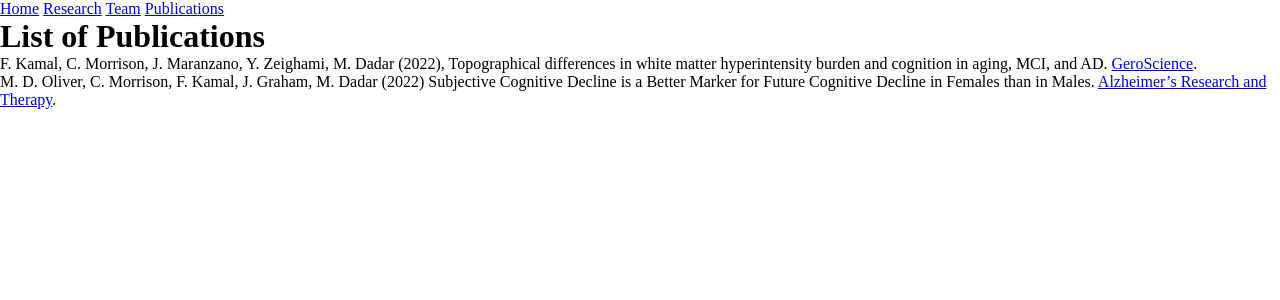
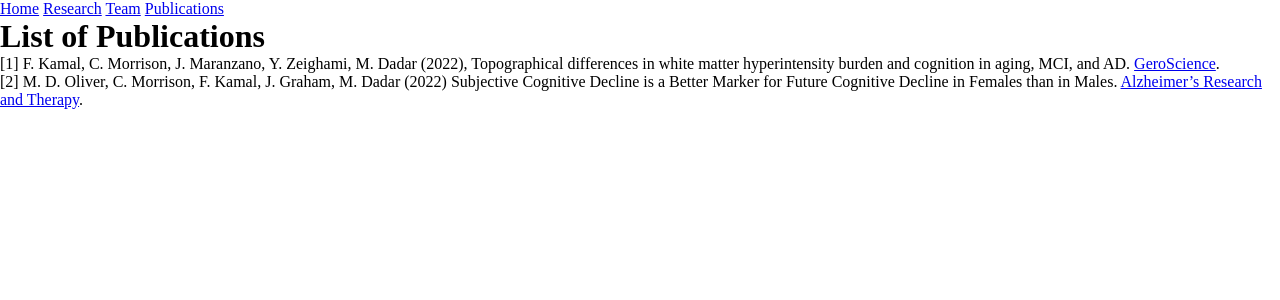
Before and after one commit to VANDAlab/VANDAlab.github.io, a Jekyll site: the page publications.html, which Jekyll copies as it is, in a window 1280 px wide. Shown: the top 300 px of the page. Built offline with Jekyll 4.4.1, drawn with Linux system fonts in a browser that asks for light colours.

Commit message:
Update publications.html

```diff
--- a/publications.html
+++ b/publications.html
@@ -19,11 +19,11 @@
 </header>
 
 <ul>
-  <li> F. Kamal, C. Morrison, J. Maranzano, Y. Zeighami, M. Dadar (2022),
+  <li> [1] F. Kamal, C. Morrison, J. Maranzano, Y. Zeighami, M. Dadar (2022),
     Topographical differences in white matter hyperintensity burden and cognition in aging, MCI, and AD.
     <a href="https://link.springer.com/article/10.1007/s11357-022-00665-6" target="_blank">GeroScience</a>.
   </li>
-  <li> M. D. Oliver, C. Morrison, F. Kamal, J. Graham, M. Dadar (2022) Subjective Cognitive Decline is a Better Marker for
+  <li> [2] M. D. Oliver, C. Morrison, F. Kamal, J. Graham, M. Dadar (2022) Subjective Cognitive Decline is a Better Marker for
     Future Cognitive Decline in Females than in Males.
     <a href="https://alzres.biomedcentral.com/articles/10.1186/s13195-022-01138-w" target="_blank">Alzheimer’s Research and Therapy</a>.
   </li>
```
